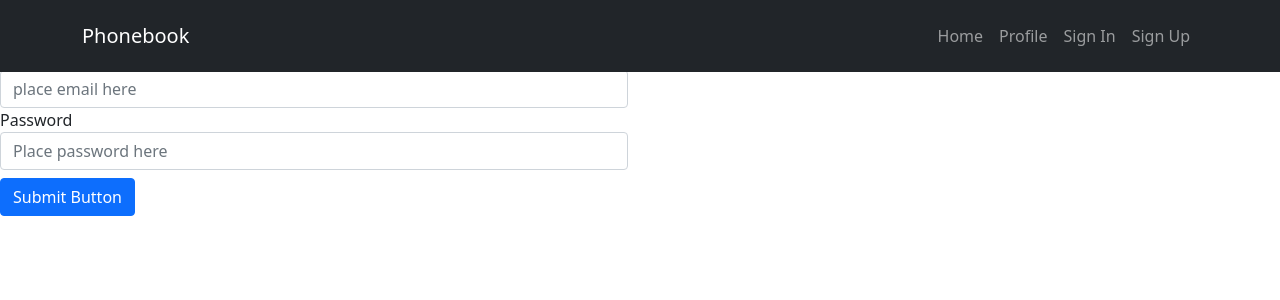
After one commit to jbbohnlein/phonebook, a Flask app: page /signup in a window 1280 px wide. The commit adds this page. Shown: the top 300 px of the page. Run offline with Flask 3, Linux system fonts and the light colour scheme; some libraries are stand-ins or nearby versions.

Commit message:
First Commit

```diff
--- a/app/__init__.py
+++ b/app/__init__.py
@@ -1,6 +1,30 @@
+# This is the brains of our operation, so we need to have the big things imported like SQLAlchemy, Migrate
+
+
 from flask import Flask
+from config import Config
 from .site.routes import site
+from .authentication.routes import auth     # What this does is goes into the routes.py and pulls the auth = Blueprint up at the top
+from .api.routes import api
 
-app = Flask(__name__)
 
-app.register_blueprint(site)
+from flask_sqlalchemy import SQLAlchemy   # At first, these can't be found because they haven't been stored in any folders. They exist but haven't been installed into app
+from flask_migrate import Migrate
+from models import db as root_db, login_manager, ma   # This has already been imported into models
+from flask_cors import CORS    # this will help prevent cross-site request forgery
+from helpers import JSONEncoder
+
+
+app = Flask(__name__)    # This is the line that actually runs our app
+CORS(app)
+
+app.register_blueprint(site)    # This is how we registered our sites folder.
+app.register_blueprint(auth)    # At first this gives an error until we import it up top
+app.register_blueprint(api)
+
+app.json_encoder = JSONEncoder
+app.config.from_object(Config)
+root_db.init_app(app)   # This initiaties the app and makes the database
+login_manager.init_app(app)  # this applies the things we've made into the app
+ma.init_app(app)
+migrate = Migrate(app, root_db)
--- /dev/null
+++ b/app/authentication/auth_templates/sign_up.html
@@ -0,0 +1,13 @@
+{% extends 'base.html' %}
+
+{% block content %}
+    <!--  Form content -->
+    <main class=""container p-5>
+        <div class="row">
+            <aside class="col-12 col-md-6">
+                <h2>Create Your Account</h2>
+                {% include 'forms.html' %}
+            </aside>
+        </div>
+    </main>
+{% endblock %}
--- /dev/null
+++ b/app/authentication/routes.py
@@ -0,0 +1,61 @@
+from forms import UserLoginForm
+from models import User, db, check_password_hash
+from flask import Blueprint, render_template, request, redirect, url_for, flash
+
+from flask_login import login_user, logout_user, LoginManager, current_user, login_required
+
+auth = Blueprint('auth', __name__, template_folder='auth_templates')
+                                        # ^ Tells where our template folder is located
+
+
+@auth.route('/signup', methods = ['GET', 'POST'])    # The @auth tells our app the specific place to go (vs. @site or @app)
+def signup():
+    form = UserLoginForm()   # This came from forms. We haven't yet told the forms where the email, passsword is coming from, and we will need to connect it all
+
+    try:     # what if user gives wrong info like phone # instead of email. This tries to accept data, but if flask forms sends an error, we'll write something to handle that
+        # and tell users what they did wrong
+        if request.method == 'POST' and form.validate_on_submit():    # When they make their request to login, if the method is Post (sending info)
+            email = form.email.data          #  ^ Comes from UserLoginForm in forms.py
+            # above I made form = UserLoginForm, so this goes to that form, and pulls the data in the email section, checking it against the parameters, and if it works, it saves
+            password = form.password.data
+            print(email,password) # we'll actually see what they submitted
+
+            user = User(email, password = password)    # Comes from the User() created in the models page. Set the password = to a variable
+
+        # contactSchema actually puts this info into the database
+            db.session.add(user)  # so it takes everything from the previous line, gets it ready
+            db.session.commit()
+        # db. comes from models and puts things into SQLAlchemy
+
+            flash(f'You have successfully created a suer account {email}', 'User-created')    # little pop up window, but we haven't really learned how to do it in python
+            return redirect(url_for('site.home'))    # goes and looks for home() in site folder, route.py. After they've created their account, sends them back to home page
+    except:
+        raise Exception('Invalid form data. Please check your form')
+    return render_template('sign_up.html', form=form)   # return the sign up.html page as long as they're here until it works
+
+@auth.route('/signin', methods = ['GET', 'POST'])
+def signin():
+    form=UserLoginForm()
+    try:
+        if request.method == 'POST' and form.validate_on_submit():
+            email = form.email.data
+            password = form.password.data
+            print(email,password)
+
+            logged_user = User.query.filter(User.email == email).first()   # take the email data, check it against the User(), filter through all the data that meets that parameter
+            # return the first account that comes up, which should be the logged user
+            if logged_user and check_password_hash(logged_user.password, password):     # we pulled this up at the top from models. check_password_hash will unhash it
+            # and make sure it's the correct credentials. The logged_user is checking to see if they're in the database
+                login_user(logged_user)
+                flash('You were successful in your initiation. Welcome to the Jedi Knights!', 'auth-success') # auth-success talks to application??
+                return redirect(url_for('site.profile')) # once they sign in, it takes them to their user profile page
+            else:
+                flash('You have failed in your attempt to access this content.', 'auth-failed')
+    except:
+        raise Exception('Invalid form data. Please check your form.')
+    return render_template('sign_in.html', form=form)
+
+@auth.route('/logout')
+def logout():
+    logout_user()
+    return redirect(url_for('site.home'))
--- a/app/site/routes.py
+++ b/app/site/routes.py
@@ -1,7 +1,7 @@
 from flask import Blueprint, render_template
 
 site = Blueprint('site', __name__, template_folder='site_templates')
-
+                                        # ^ Tells where our template folder is located
 @site.route('/')
 def home():
     return render_template('index.html')
--- a/app/templates/base.html
+++ b/app/templates/base.html
@@ -12,7 +12,7 @@
 <body>
     <nav class="navbar navbar-expand-lg bg-dark navbar-dark py-3 fixed-top">
         <div class="container">
-            <a href="#" class="navbar-brand">Phonebook</a>
+            <a href="{{ url_for('site.home') }}" class="navbar-brand">Phonebook</a>    <!--This means that when they click on the phonebook in the navbar, it will send them home-->
             <button
                 class="navbar-toggler"
                 type="button"
@@ -22,20 +22,23 @@
             <div class="collapse navbar-collapse" id="navmenu">
                 <ul class="navbar-nav ms-auto">
                     <li class="nav-item">
-                        <a href="#" class="nav-link">Home</a>
+                        <a href="{{ url_for('site.home') }}" class="nav-link">Home</a>
                     </li>
                     <li class="nav-item">
-                        <a href="#" class="nav-link">Profile</a>
+                        <a href="{{ url_for('site.profile') }}" class="nav-link">Profile</a>
+                    </li>
+                    {% if current_user.is_authenticated %}       <!--current user is in auth / routes. If they're logged in, it'll show how to logout-->
+                    <li class="nav-item">
+                        <a href="{{ url_for('auth.logout') }}" class="nav-link">Logout</a>
+                    </li>
+                    {% else %}                      <!--If not logged in, it shows these 2 options-->
+                    <li class="nav-item">
+                        <a href="{{ url_for('auth.signin') }}" class="nav-link">Sign In</a>
                     </li>
                     <li class="nav-item">
-                        <a href="#" class="nav-link">Logout</a>
+                        <a href="{{ url_for('auth.signup') }}" class="nav-link">Sign Up</a>
                     </li>
-                    <li class="nav-item">
-                        <a href="#" class="nav-link">Sign In</a>
-                    </li>
-                    <li class="nav-item">
-                        <a href="#" class="nav-link">Sign Up</a>
-                    </li>
+                    {% endif %}
                 </ul>
             </div>
         </div>
--- a/app/templates/forms.html
+++ b/app/templates/forms.html
@@ -1,4 +1,4 @@
-<form method="POST">
+<form method="POST">               <!--all the things we have here inside the double curly braces will play out later when we write our routes-->
     {{ form.hidden_tag() }}
     <div class="form-group">
         <fieldset id="email-field">
@@ -16,3 +16,8 @@
         {{ form.submit_button(class = "btn btn-primary btn-block mt-2")}}
 
 </form>
+
+<!--Note also that on several spots we actually write the bootstrap class data after
+    the form.submit_button or .email locations - this is syntax for allowing Python to take
+    the data back out from the form into our auth routes, while simultaneously styling the form.
+    We'll see soon how these data points connect when we write the auth routes.-->
--- a/forms.py
+++ b/forms.py
@@ -0,0 +1,8 @@
+from flask_wtf import FlaskForm
+from wtforms import StringField, PasswordField, SubmitField
+from wtforms.validators import DataRequired, Email
+
+class UserLoginForm(FlaskForm):
+    email = StringField('Email', validators = [DataRequired(), Email()])
+    password = PasswordField('Password', validators = [DataRequired()])
+    submit_button = SubmitField()
--- /dev/null
+++ b/gunicorn.config.py
@@ -0,0 +1,2 @@
+workers=5
+bind="0.0.0.0:8080"
```
Also changed, not shown: app/api/routes.py (added, +9 -0 lines), app/authentication/auth_templates/sign_in.html (added, +12 -0 lines), config.py (+18 -0 lines), helpers.py (+55 -0 lines), models.py (+88 -0 lines), requirements.txt (added, +31 -0 lines), 2 other files.
